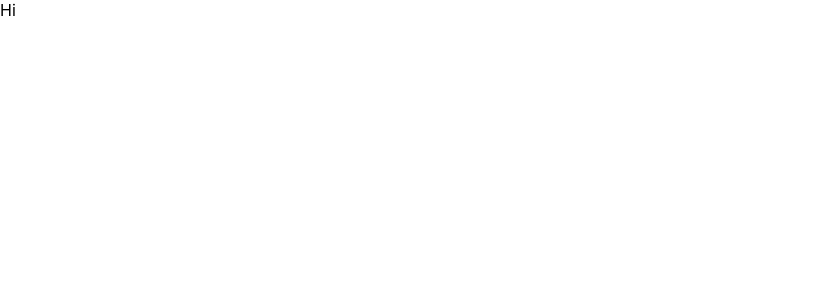
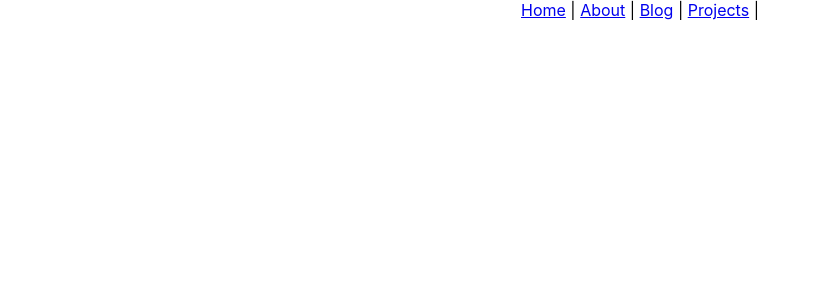
Before and after one commit to WDI-SEA/react-router-portfolio, a React (Create React App) app: page / in a window 1280 px wide. Shown: the top 300 px of the page, without its empty margins (0-819 px from the left). Built offline with nearby package versions, Linux system fonts and the light colour scheme.

Commit message:
nav bar setup and rendering on home page. links are dead

```diff
--- a/src/App.js
+++ b/src/App.js
@@ -4,12 +4,20 @@ import {
   BrowserRouter as Router,
   Route
 } from 'react-router-dom'
-
+import Header from './components/partials/Header'
+import Home from './components/pages/Home'
+import Blog from './components/pages/Blog'
+import About from './components/pages/About'
+import Projects from './components/pages/Projects'
 
 class App extends Component {
   render() {
     return(
-      <div>Hi</div>
+      <Router>
+        <div className="App">
+          <Header />
+        </div>
+      </Router>
     )
   }
 }
--- a/src/components/pages/About.js
+++ b/src/components/pages/About.js
@@ -3,7 +3,9 @@ import React, { Component } from 'react'
 class About extends Component {
     render() {
         return(
-            <div></div>
+            <div>
+                <h1>About</h1>
+            </div>
         )
     }
 }
--- a/src/components/pages/Blog.js
+++ b/src/components/pages/Blog.js
@@ -4,7 +4,7 @@ class Blog extends Component {
     render() {
         return(
             <div>
-
+                <h1>Blog</h1>
             </div>
         )
     }
--- a/src/components/pages/Home.js
+++ b/src/components/pages/Home.js
@@ -3,7 +3,9 @@ import React, { Component } from 'react'
 class Home extends Component {
     render() {
         return(
-            <div></div>
+            <div>
+                <h1>Home</h1>
+            </div>
         )
     }
 }
--- a/src/components/pages/Projects.js
+++ b/src/components/pages/Projects.js
@@ -3,7 +3,9 @@ import React, { Component } from 'react'
 class Projects extends Component {
     render() {
         return(
-            <div></div>
+            <div>
+                <h1>Projects</h1>
+            </div>
         )
     }
 }
--- /dev/null
+++ b/src/components/partials/Header.js
@@ -0,0 +1,19 @@
+import React, { Component } from 'react'
+import { Link } from 'react-router-dom'
+
+class Header extends Component {
+    render() {
+        return(
+            <header>
+                <nav>
+                    <Link to="/">Home</Link>{' | '}
+                    <Link to="/about">About</Link>{' | '}
+                    <Link to="/blog">Blog</Link>{' | '}
+                    <Link to="/projects">Projects</Link>{' | '}
+                </nav>
+            </header>
+        )
+    }
+}
+
+export default Header
```
